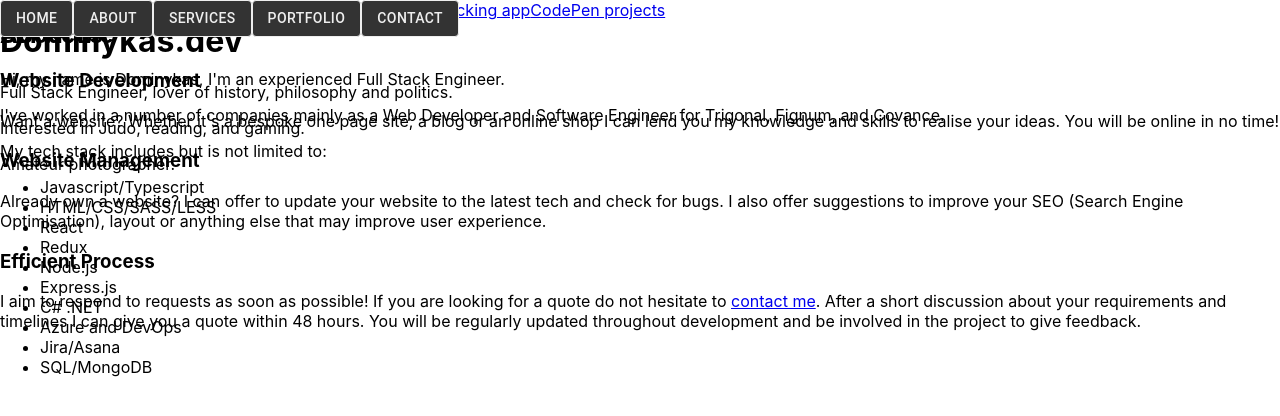
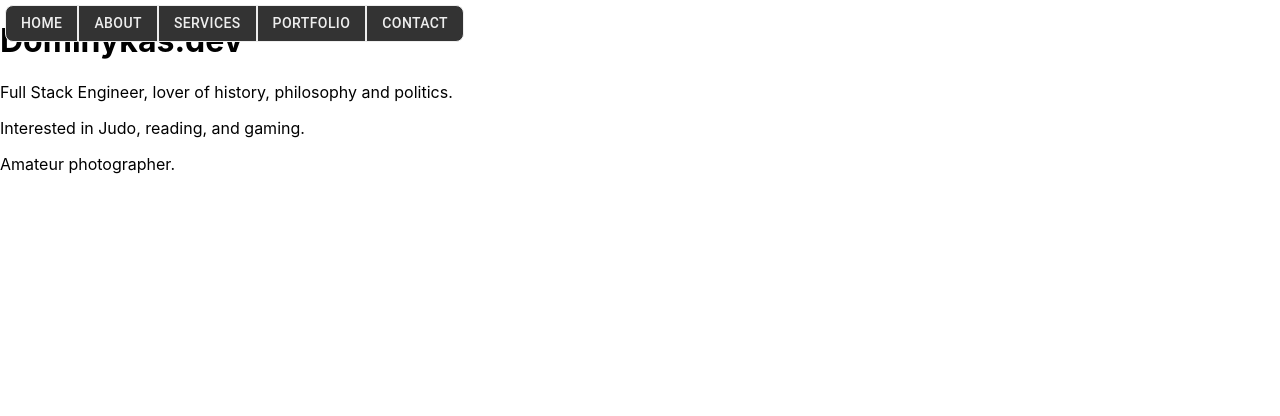
Before and after one commit to dominykasdev/dominykas.dev, a React (Create React App) app: page / in a window 1280 px wide. Shown: the top 416 px of the page. Built offline with nearby package versions, Linux system fonts and the light colour scheme; the HTML template or start-up script is replaced by a standard one.

Commit message:
nav, page scss

```diff
--- a/src/components/Navigation.scss
+++ b/src/components/Navigation.scss
@@ -1,12 +1,16 @@
 .navigation {
   position: fixed;
   z-index: 100;
+  margin: 5px;
+  max-width: 100%;
 }
 
 .navigation .MuiButton-root {
   border-color: #eee;
   color: #eee;
   background-color: #333;
+  border-radius: 0;
+  border-width: 1px;
 }
 
 .navigation .MuiButton-root:hover,
@@ -15,3 +19,12 @@
   color: #333;
   background-color: #eee;
 }
+
+.navigation .MuiButton-root:first-child {
+  border-top-left-radius: 8px;
+  border-bottom-left-radius: 8px;
+}
+.navigation .MuiButton-root:last-child {
+  border-top-right-radius: 8px;
+  border-bottom-right-radius: 8px;
+}
--- a/src/components/Page.scss
+++ b/src/components/Page.scss
@@ -1,6 +1,12 @@
 .page {
-    position: absolute;
-    width: 100%;
-    height: 100%;
-    overflow: hidden;
-  }
+  position: absolute;
+  width: 100%;
+  height: 100%;
+  overflow: hidden;
+  opacity: 0;
+}
+
+.page.active {
+  opacity: 100;
+  animation-delay: 0.9s;
+}
```
